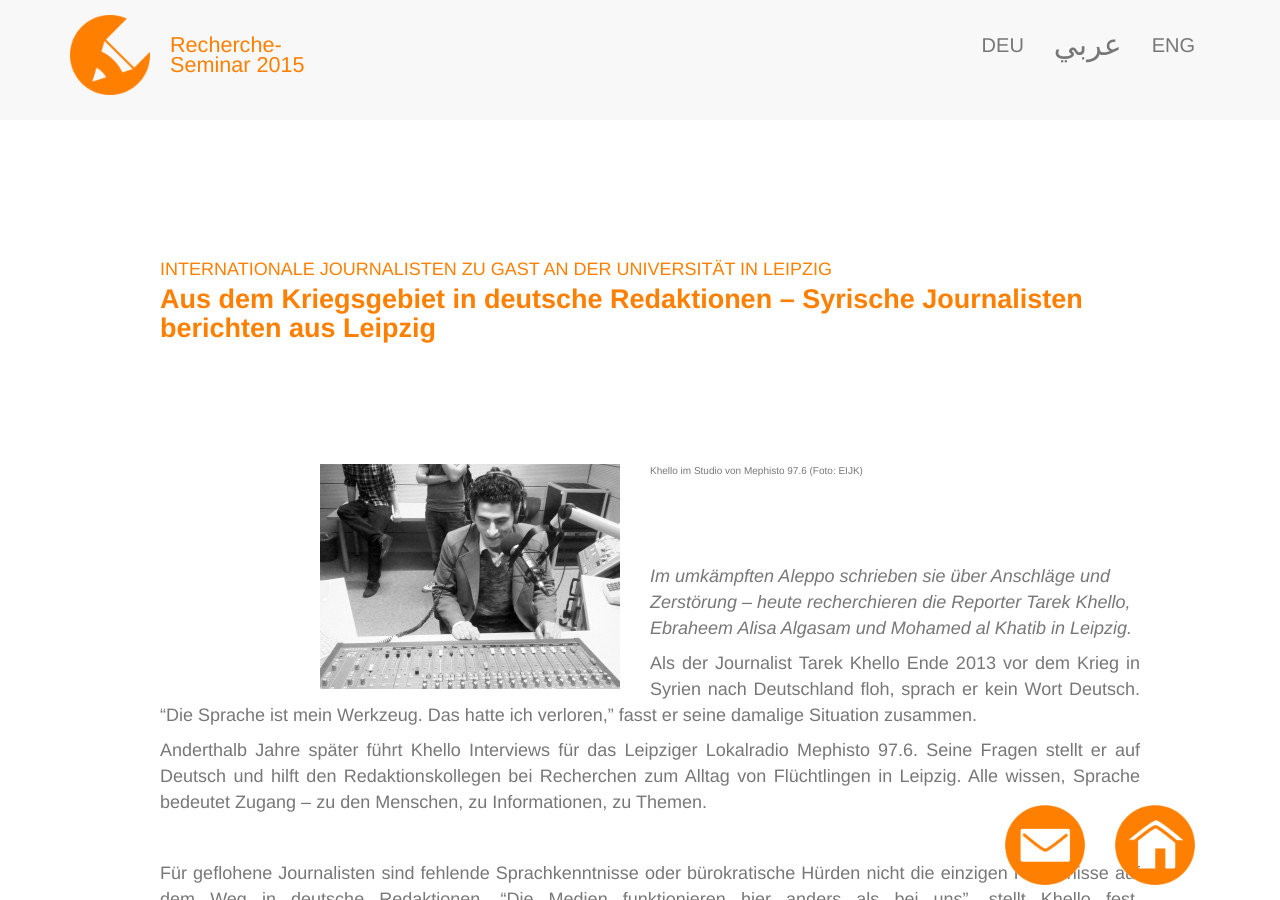
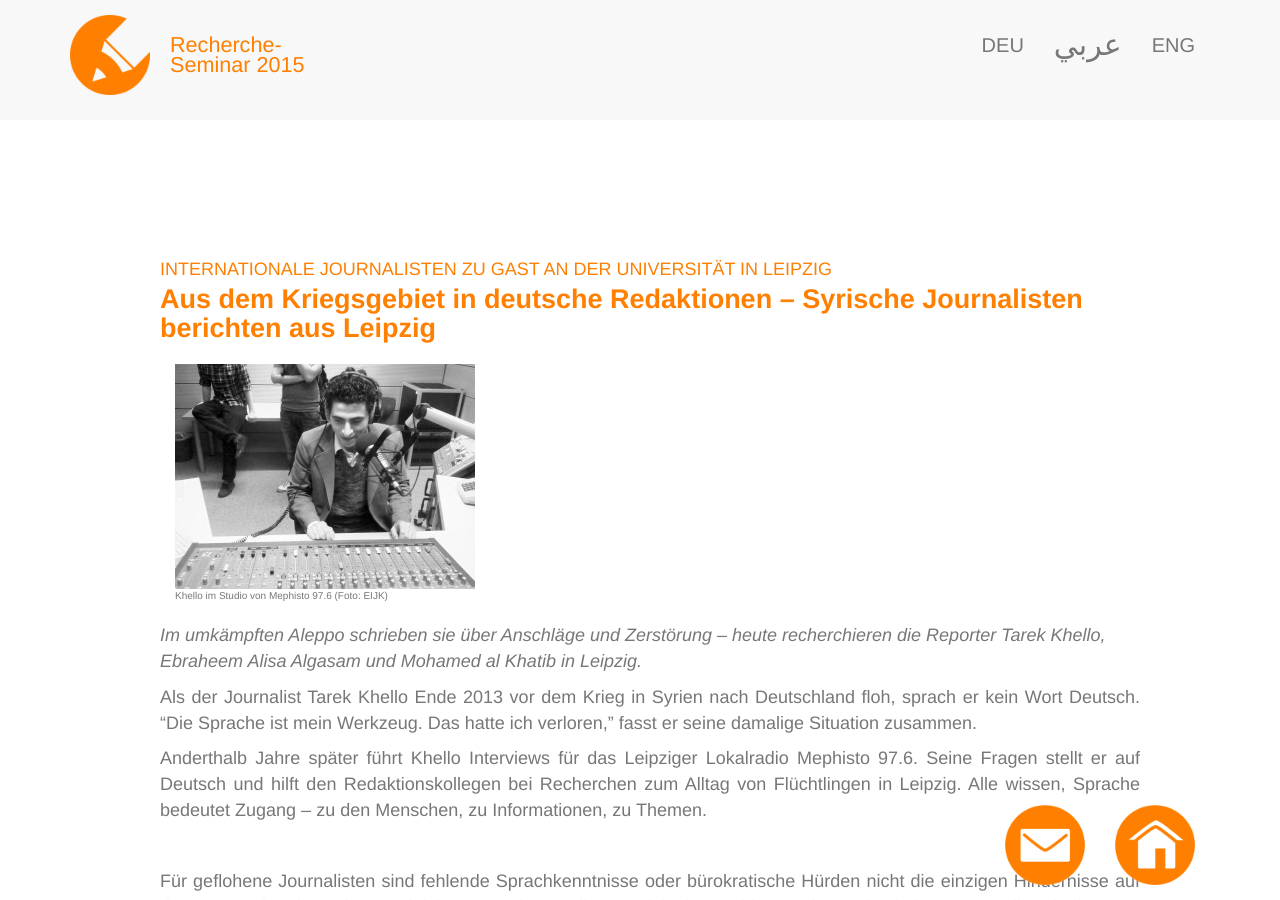
Before and after one commit to EIJC/TIJ, a Jekyll site: the page built from _posts/2015-08-03-recherche-seminar.html, in a window 1280 px wide and 900 px high. Built offline with Jekyll 4.4.1, drawn with Linux system fonts in a browser that asks for light colours; nearby versions of some CDN libraries.

Commit message:
Edit from JekyllCMS

```diff
--- a/_posts/2015-08-03-recherche-seminar.html
+++ b/_posts/2015-08-03-recherche-seminar.html
@@ -7,7 +7,7 @@ language: de
 
 <h3>Aus dem Kriegsgebiet in deutsche Redaktionen &ndash; Syrische Journalisten berichten aus Leipzig</h3>
 
-<div class="section"><img alt="Tarek Khello im Studio von Mephisto 97.6" class="img-responsive" longdesc="Khello bei Mephisto 97.6 (Foto: EIJK)" src="{{ site.base_url }}/images/Khello-bei-mephisto976-300x225.jpg" style="float: left; margin-right: 30px;" title="Khello bei Mephisto 97.6 (Foto: EIJK)" />
+<div class="container"><img alt="Tarek Khello im Studio von Mephisto 97.6" class="img-responsive" longdesc="Khello bei Mephisto 97.6 (Foto: EIJK)" src="{{ site.base_url }}/images/Khello-bei-mephisto976-300x225.jpg" style="margin-right: 30px;" title="Khello bei Mephisto 97.6 (Foto: EIJK)" />
 <p class="p-pic">Khello im Studio von Mephisto 97.6 (Foto: EIJK)</p>
 </div>
 
```
